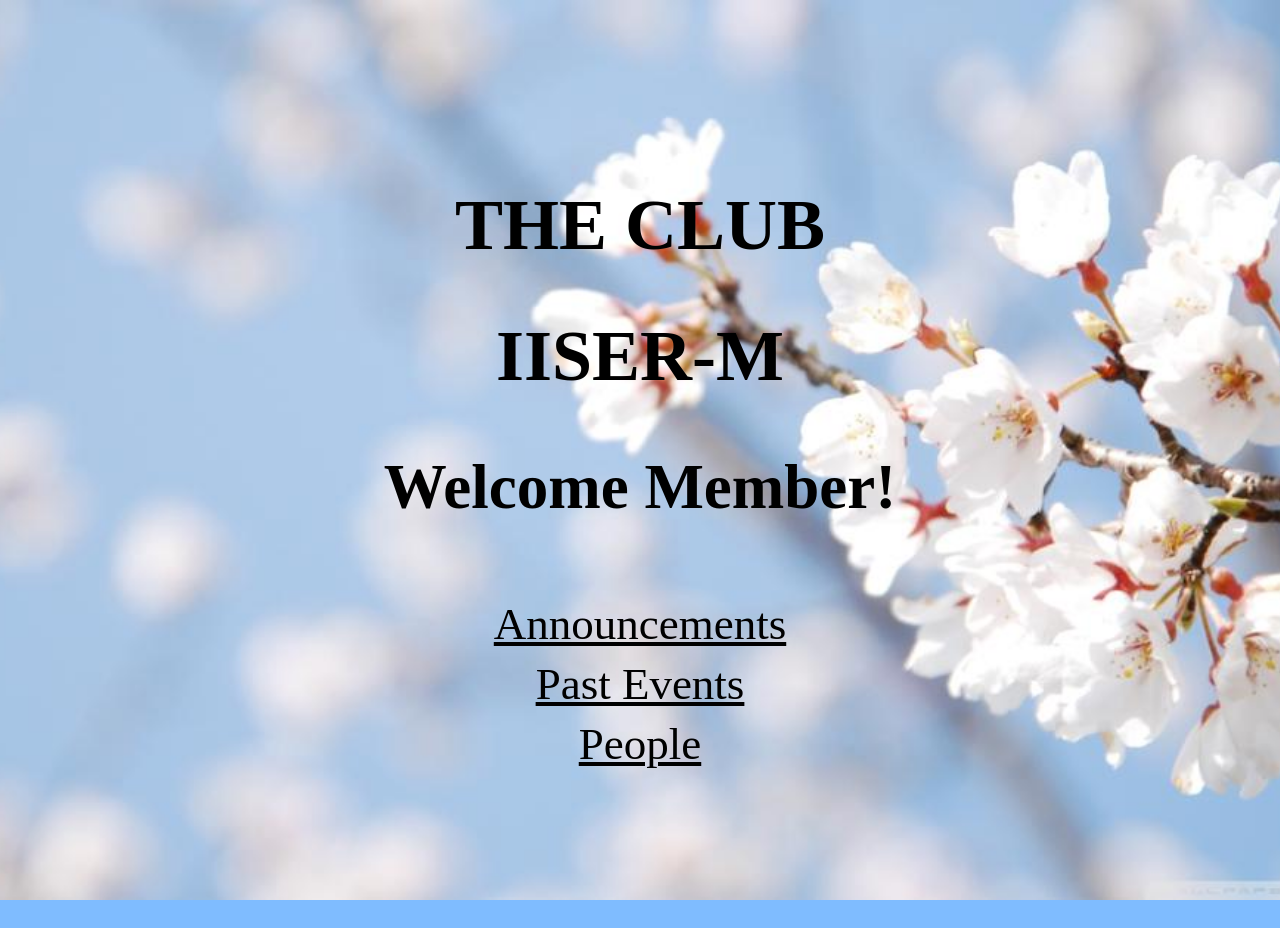
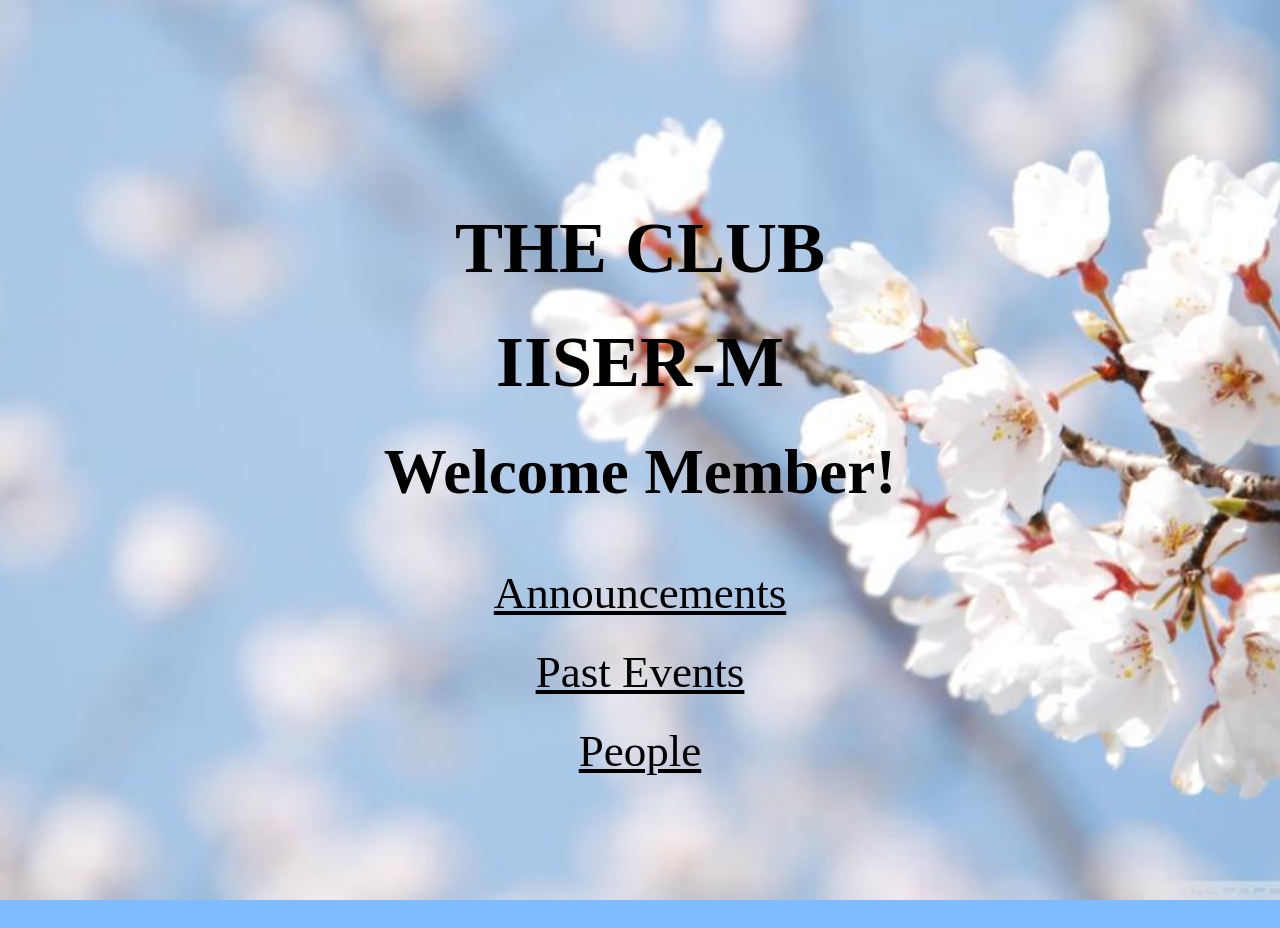
Before and after one commit to James471/club-website-template, a Jekyll site: the page built from index.md, in a window 1280 px wide. Shown: the top 928 px of the page. Built offline with Jekyll 4.4.1, drawn with Linux system fonts in a browser that asks for light colours.

Commit message:
Minor fixes

```diff
--- a/_layouts/indexLayout.html
+++ b/_layouts/indexLayout.html
@@ -26,36 +26,32 @@
         h1 {
             text-transform: uppercase;
             font-size: 8vh;
+            margin-top: 3.5vh;
+            margin-bottom: 3.5vh;
         }
 
         h2 {
             word-wrap: normal;
             font-size: 7vh;
+            margin-top: 3vh;
+            margin-bottom: 3vh;
         }
 
         a.pages {
             font-size: 5vh;
-            font: "{{page.pageNameFont}}"
+            font-family;: "{{page.pageNameFont}}"
             visited: {{page.pageNameFontColor}};
             color: {{page.pageNameFontColor}};
         }
 
         .logo {
-            padding-top: 4px;
+            padding-top: 1vh;
             border-radius: 50%;
-            height: 8em;
-            width: 8em;
+            height: 18vh;
+            width: 18vh;
         }
 
         .centerize {
-            /* position: absolute;
-            top: 50%;
-            left: 50%;
-            margin-right: -50%;
-            transform: translate(-50%, -50%); */
-            /* display: flex;
-            justify-content: center;
-            align-items: center; */
             margin: 0 auto;
             text-align: center;
             word-wrap: normal;
@@ -79,17 +75,17 @@
         }
 
         .clubNameFont {
-            font: "{{page.clubNameFont}}";
+            font-family: "{{page.clubNameFont}}";
             color: {{page.clubNameFontColor}};
         }
 
         .welcomeMessageFont {
-            font: "{{page.welcomeMessageFont}}";
+            font-family: "{{page.welcomeMessageFont}}";
             color: {{page.welcomeMessageFontColor}};
         }
 
         .aboutUsHeadingFont {
-            font: "{{page.aboutUsHeadingFont}}";
+            font-family: "{{page.aboutUsHeadingFont}}";
             color: {{page.aboutUsHeadingFontColor}};
         }
 
@@ -104,7 +100,7 @@
                 <br>
                 {%for pg in site.pageList%}
                     {%if pg.url != '/index.html'%}
-                        <div class="grow" style="padding-top: 4px; padding-bottom: 4px; width: max-content; margin: 0 auto;">
+                        <div class="grow" style="padding-top: 1.5vh; padding-bottom: 1.5vh; width: max-content; margin: 0 auto;">
                             <a href="{{pg.url | prepend: site.baseurl}}" class="pages">{{pg.name}}</a>
                             <br>
                         </div>
```
Also changed, not shown: _layouts/homeLayout.html (+16 -1 lines), _events/Example/example.markdown (line endings or trailing spaces).
